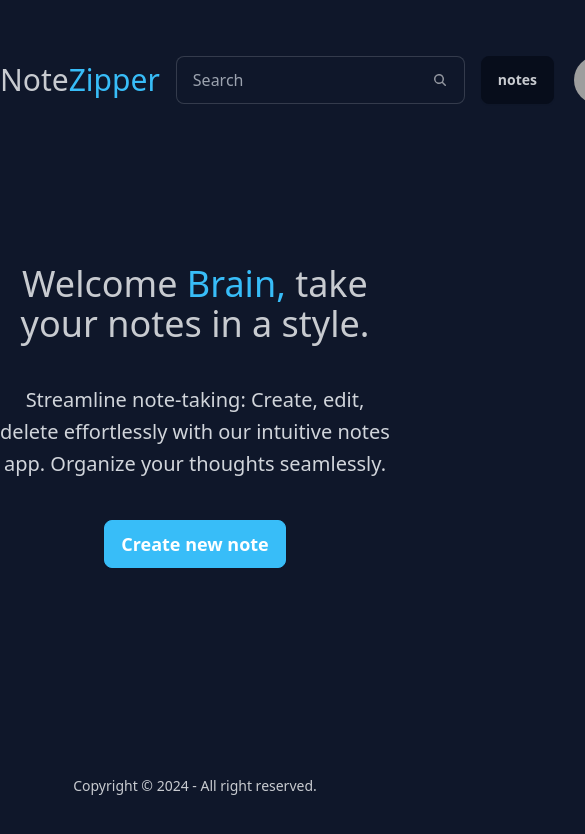
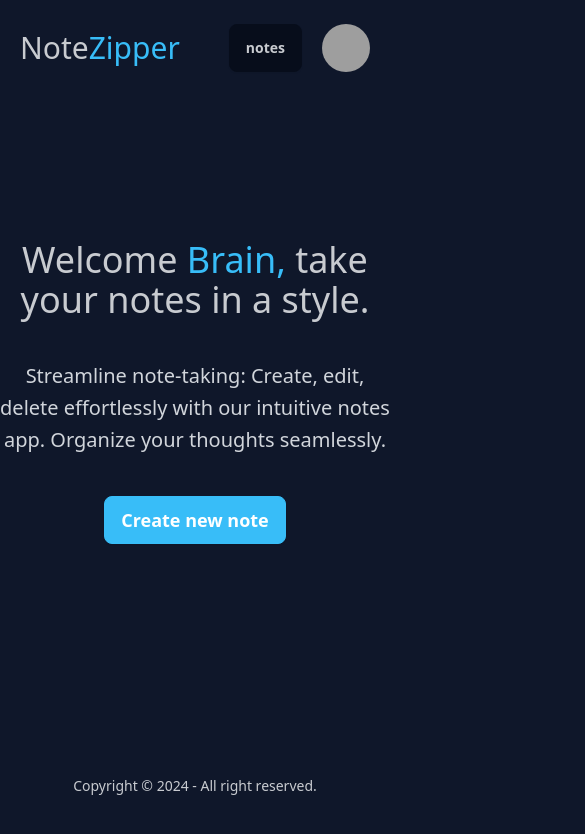
Before and after one commit to brain-ambani/notes-app-mern, a React (Create React App) app in the folder client/: page / in a window 390 px wide. Shown: the top 834 px of the page, 585 px wide, since content can reach past the window. Built offline with nearby package versions, Linux system fonts and the light colour scheme; grey boxes are pictures that could not be loaded.

Commit message:
updated the sticky navbar

```diff
--- a/client/src/components/Navbar.js
+++ b/client/src/components/Navbar.js
@@ -2,7 +2,7 @@ import { Link } from "react-router-dom";
 
 const Navbar = () => {
   return (
-    <div className="mt-10 flex gap-4 justify-between py-4 items-center">
+    <div className=" flex gap-4 justify-between py-6 px-2 sm:px-0 items-center sticky top-0 z-10 bg-base-100 mx-3">
       <div>
         <Link to="/">
           <h1 className="text-3xl cursor-pointer">
@@ -11,8 +11,8 @@ const Navbar = () => {
           </h1>
         </Link>
       </div>
-      <div>
-        <label className="input input-bordered flex items-center gap-2">
+      <div className="hidden sm:block">
+        <label className="input input-bordered flex items-center gap-2 ">
           <input type="text" className="grow" placeholder="Search" />
           <svg
             xmlns="http://www.w3.org/2000/svg"
```
